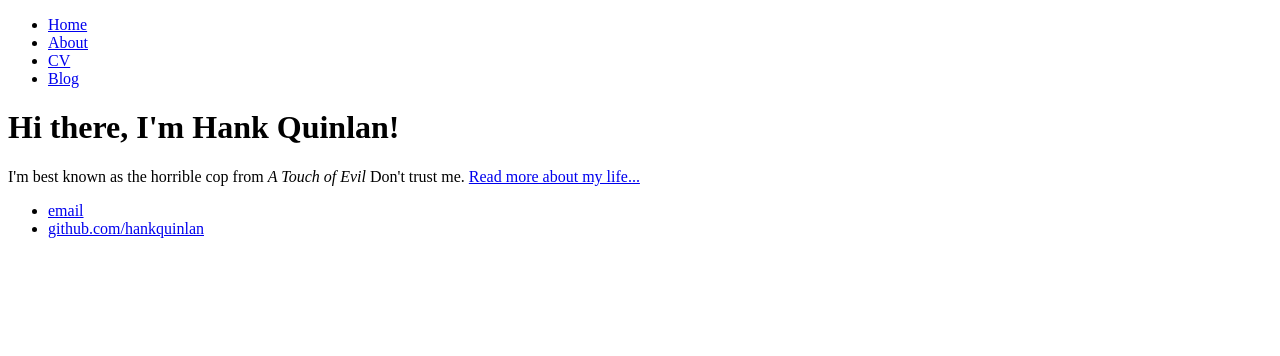
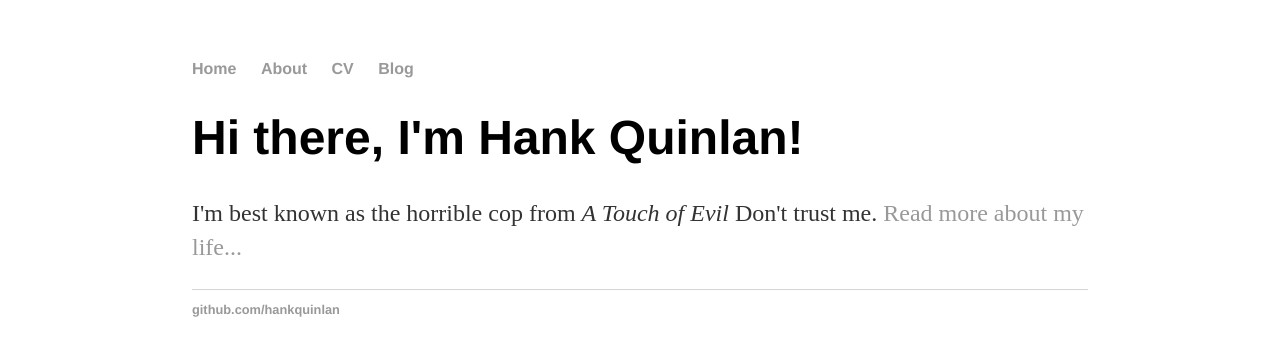
Before and after one commit to erh94/erh94.github.io, a plain HTML site: page index.html in a window 1280 px wide. Drawn offline with Linux system fonts and the light colour scheme.

Commit message:
Update index.html

```diff
--- a/index.html
+++ b/index.html
@@ -2,6 +2,7 @@
 <html>
 	<head>
 		<title>Hank Quinlan, Horrible Cop</title>
+		<link rel="stylesheet" type="text/css" href="/css/main.css">
 	</head>
 	<body>
 		<nav>
@@ -20,7 +21,6 @@
 		</div><!-- /.container -->
 		<footer>
     		<ul>
-        		<li><a href="mailto:hankquinlanhub@gmail.com">email</a></li>
         		<li><a href="https://github.com/hankquinlan">github.com/hankquinlan</a></li>
 			</ul>
 		</footer>
```
